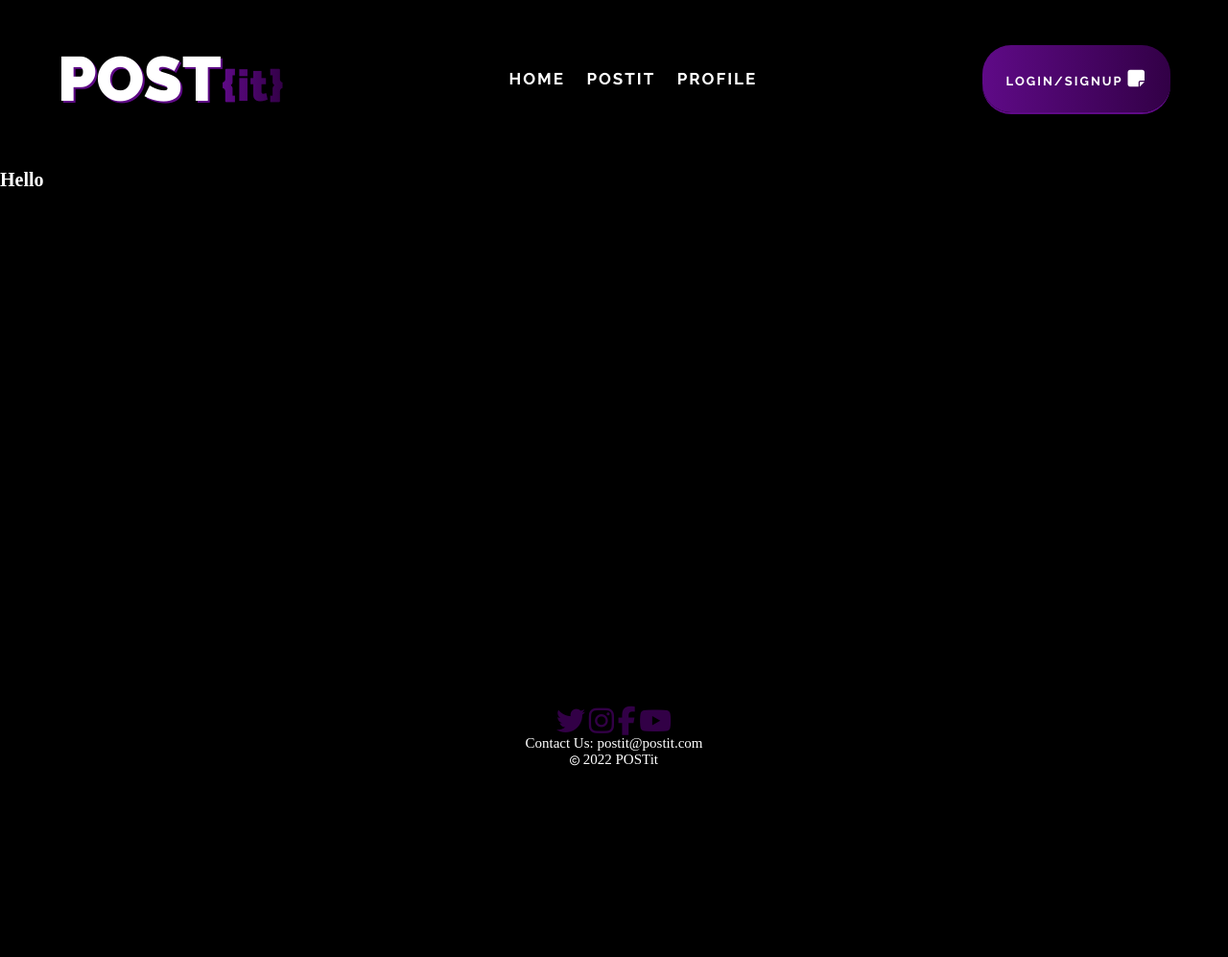
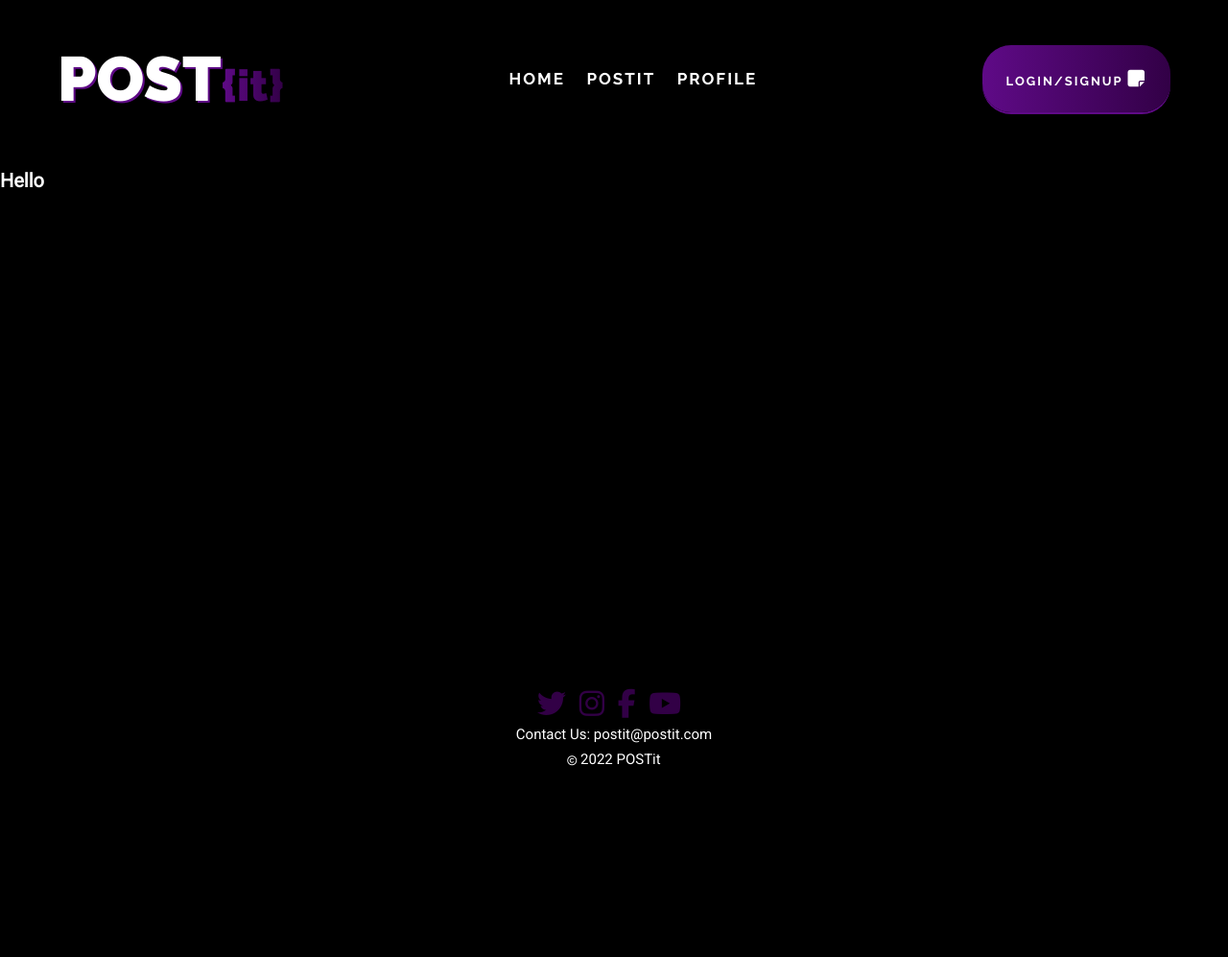
Before and after one commit to FarisGJD/postit, a Django app: page / in a window 1280 px wide. Shown: the top 997 px of the page at 96% size. Run offline with Django 3.2, Linux system fonts and the light colour scheme; some libraries are stand-ins or nearby versions.

Commit message:
Style footer

```diff
--- a/static/css/style.css
+++ b/static/css/style.css
@@ -15,6 +15,7 @@ html{
 body {
     margin: 0;
     padding: 0;
+    font-family: 'Roboto', sans-serif;
 }
 
 /* Logo &  Navigation Bar */
@@ -139,11 +140,24 @@ footer ul {
 
 footer li {
     display: inline-block;
+    margin-bottom: 8px;
+    letter-spacing: 10px;
+}
+
+.left-icon :hover {
+    color: #ffffff;
+    transform: translateY(5px);
+}
+
+.right-icon :hover {
+    color: #ffffff;
+    transform: translateX(5px);
 }
 
 footer a {
     text-decoration: none;
     color: inherit;
+    margin-bottom: 8px;
 }
 
 .fa-copyright {
--- a/templates/base.html
+++ b/templates/base.html
@@ -48,16 +48,16 @@
     <!-- Footer -->
     <footer>
         <ul>
-            <li>
+            <li class="left-icon">
                 <a href="https://twitter.com" rel="noopener" target="_blank" aria-label="Explore our Twitter page (opens in a new tab)"><i class="fab fa-twitter"></i></a>
             </li>
-            <li>
+            <li class="left-icon">
                 <a href="https://instagram.com" rel="noopener" target="_blank" aria-label="Explore our Instagram page (opens in a new tab)"><i class="fab fa-instagram"></i></a>
             </li>
-            <li>
+            <li class="right-icon">
                 <a href="https://facebook.com" rel="noopener" target="_blank" aria-label="Explore our Facebook page (opens in a new tab)"><i class="fab fa-facebook-f"></i></a>
             </li>
-            <li>
+            <li class="right-icon">
                 <a href="https://youtube.com" rel="noopener" target="_blank" aria-label="Explore our Youtube page (opens in a new tab)"><i class="fab fa-youtube"></i></a>
             </li>
         </ul>
```
